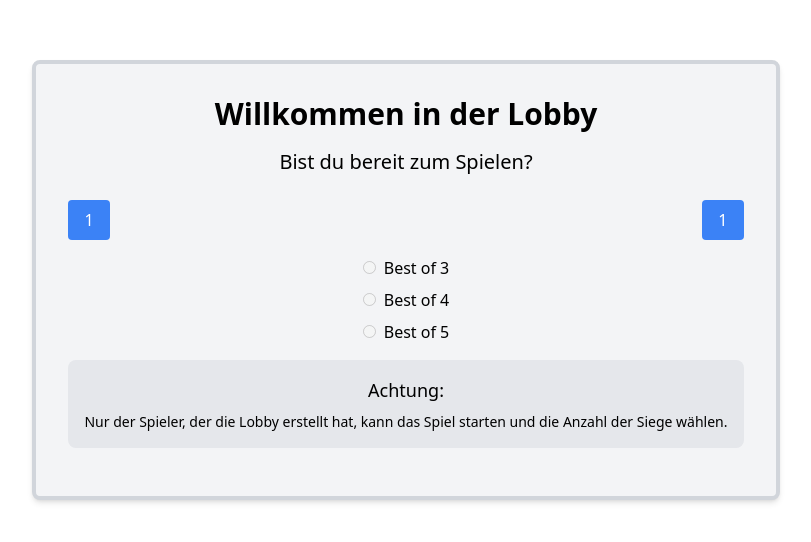
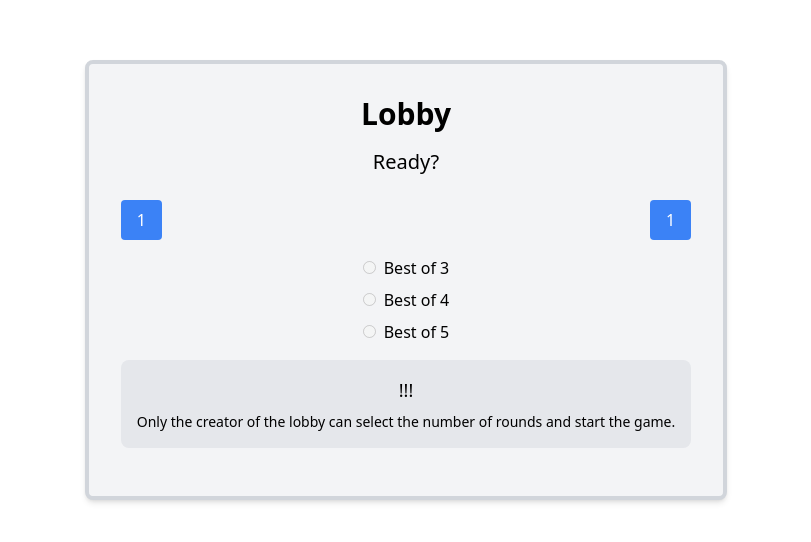
Before and after one commit to wapil05/term-project-olfe, a React (Vite) app in the folder RockPaperScissorsApp/: page /lobby/1/1/1 in a window 1280 px wide. Shown: the part 152-694 px from the top of the page, without its empty margins (234-1045 px from the left). Built offline with nearby package versions, Linux system fonts and the light colour scheme; no server answers.

Commit message:
Translations

```diff
--- a/RockPaperScissorsApp/src/pages/GameScreen.tsx
+++ b/RockPaperScissorsApp/src/pages/GameScreen.tsx
@@ -1,9 +1,12 @@
 import React, { useState, useEffect } from "react";
+import { useAtom } from "jotai";
+import { useParams } from "react-router-dom";
 
 function GameScreen() {
   const [selectedSymbol, setSelectedSymbol] = useState("");
   const [timer, setTimer] = useState(10);
   const [isTimerActive, setIsTimerActive] = useState(true);
+  const { player1, player2 } = useParams();
 
   useEffect(() => {
     const countdown = setInterval(() => {
@@ -18,7 +21,7 @@ function GameScreen() {
     return () => clearInterval(countdown);
   }, [timer]);
 
-  const symbols = ["Schere", "Stein", "Papier"];
+  const symbols = ["Rock", "Paper", "Scissors"];
 
   const handleSymbolClick = (symbol: string) => {
     if (!isTimerActive) return;
@@ -41,17 +44,17 @@ function GameScreen() {
   return (
     <div className="flex flex-col items-center justify-center h-screen border border-black bg-gray-100 p-2">
       <div className="mb-2 bg-gray-300 rounded-md p-2">
-        <h1 className="text-4xl font-bold mb-1">Schere Stein Papier Kampf</h1>
+        <h1 className="text-4xl font-bold mb-1">Rock Paper Scissors</h1>
       </div>
       <div className="flex justify-center mb-2">
         <div className="flex flex-col items-center mr-4">
-          <div className="bg-gray-200 rounded-lg p-2 mb-1">Spieler 1</div>
+          <div className="bg-gray-200 rounded-lg p-2 mb-1">{player1}</div>
           <div className="bg-white rounded-lg p-4 text-2xl border border-gray-300">
             {selectedSymbol === "" ? "-" : selectedSymbol}
           </div>
         </div>
         <div className="flex flex-col items-center">
-          <div className="bg-gray-200 rounded-lg p-2 mb-1">Spieler 2</div>
+          <div className="bg-gray-200 rounded-lg p-2 mb-1">{player2}</div>
           <div className="bg-gray-200 rounded-lg p-4 text-2xl border border-gray-300">
             -
           </div>
@@ -59,7 +62,7 @@ function GameScreen() {
       </div>
       <h3 className="text-3xl bg-gray-300 rounded-md p-1 mb-2">{timer}</h3>
       <h2 className="text-lg mb-2">
-        Wähle ein Symbol innerhalb der angegebenen Zeit
+        Choose your symbol! {isTimerActive ? "⏳" : "⌛"}
       </h2>
       <div className="flex">
         {symbols.map((symbol) => (
--- a/RockPaperScissorsApp/src/pages/LobbyScreen.tsx
+++ b/RockPaperScissorsApp/src/pages/LobbyScreen.tsx
@@ -86,8 +86,8 @@ function LobbyScreen() {
   return (
     <div className="flex items-center justify-center h-screen">
       <div className="border-4 border-gray-300 rounded-lg p-8 bg-gray-100 shadow-md">
-        <h2 className="text-3xl font-bold mb-4">Willkommen in der Lobby</h2>
-        <h3 className="text-xl mb-6">Bist du bereit zum Spielen?</h3>
+        <h2 className="text-3xl font-bold mb-4">Lobby</h2>
+        <h3 className="text-xl mb-6">Ready?</h3>
         <div className="flex justify-between mb-4">
           <button className="bg-blue-500 text-white px-4 py-2 rounded cursor-pointer">
             {player1}
@@ -135,10 +135,10 @@ function LobbyScreen() {
           </label>
         </div>
         <div className="bg-gray-200 rounded-lg p-4 mb-4">
-          <h3 className="text-lg mb-2">Achtung:</h3>
+          <h3 className="text-lg mb-2">!!!</h3>
           <p className="text-sm">
-            Nur der Spieler, der die Lobby erstellt hat, kann das Spiel starten
-            und die Anzahl der Siege wählen.
+            Only the creator of the lobby can select the number of rounds and
+            start the game.
           </p>
         </div>
         {player1 === activePlayer && (
@@ -149,7 +149,7 @@ function LobbyScreen() {
             onClick={startGame}
             disabled={!selectedOption || !isReady}
           >
-            Spiel starten
+            Start Game
           </button>
         )}
         {player2 === activePlayer && (
```
Also changed, not shown: 2 other files (tests, documents, lock files or other folders).
